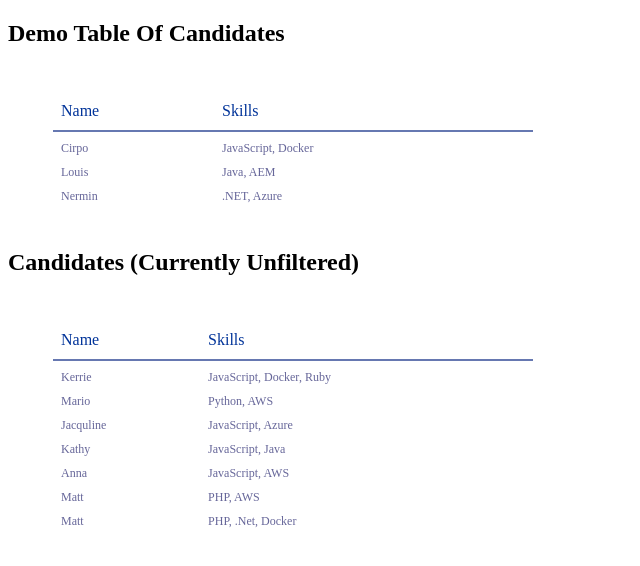
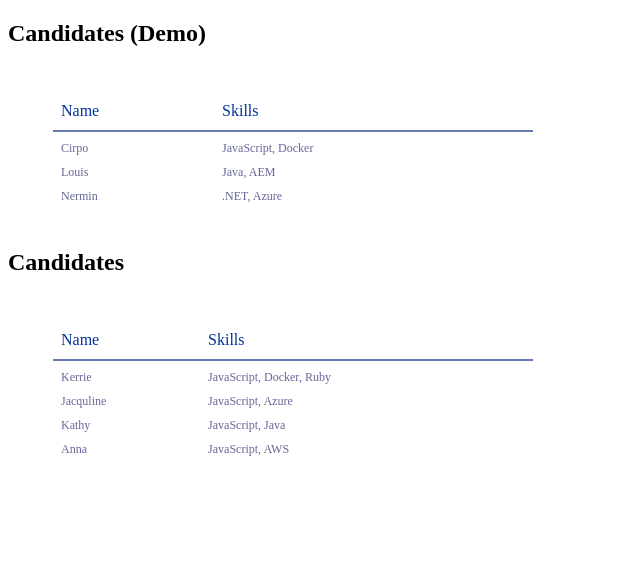
Before and after one commit to andrew-ls/test-candidates-filter, a plain HTML site: page public/index.html in a window 1280 px wide. Shown: the whole page, without its empty margins (0-640 px from the left). Drawn offline with Linux system fonts and the light colour scheme.

Commit message:
Finishes `filterCandidateBySkill` function in `public/index.html`: completes base specification.

```diff
--- a/public/index.html
+++ b/public/index.html
@@ -1,3 +1,7 @@
+<!------------------------------------------------------------------------------
+	Modifications copyright (c) 2019 Andrew Steel <copyright@andrewsteel.net>
+------------------------------------------------------------------------------->
+
 <!DOCTYPE html>
 <html lang="en">
 
@@ -44,7 +48,7 @@
 <body>
 
 	<div id="container">
-		<h2>Demo Table Of Candidates</h2>
+		<h2>Candidates (Demo)</h2>
 		<table class="candidates" id="candidates_example">
 			<thead>
 				<tr>
@@ -65,7 +69,7 @@
 				<td>.NET, Azure</td>
 			</tr>
 		</table>
-		<h2>Candidates (Currently Unfiltered)</h2>
+		<h2>Candidates</h2>
 	</div>
 
 	<script type="text/javascript">
@@ -111,8 +115,15 @@
 
 		function filterCandidateBySkill (candidates, skill)
 		{
-			// INSERT YOUR LOGIC HERE  <----------------------------------------
-			return candidates;
+			/*
+			 * Assuming the use of an ES6 arrow function in addCandidatesToTable
+			 * means I can use ES6 array spread syntax here.
+			*/
+			return candidates.reduce((matchingCandidates, candidate) => (
+				candidate.skills.includes(skill)
+					? [...matchingCandidates, candidate]
+					: matchingCandidates
+			), []);
 		}
 
 		const candidatesTable = document.getElementById("candidates_example");
```
